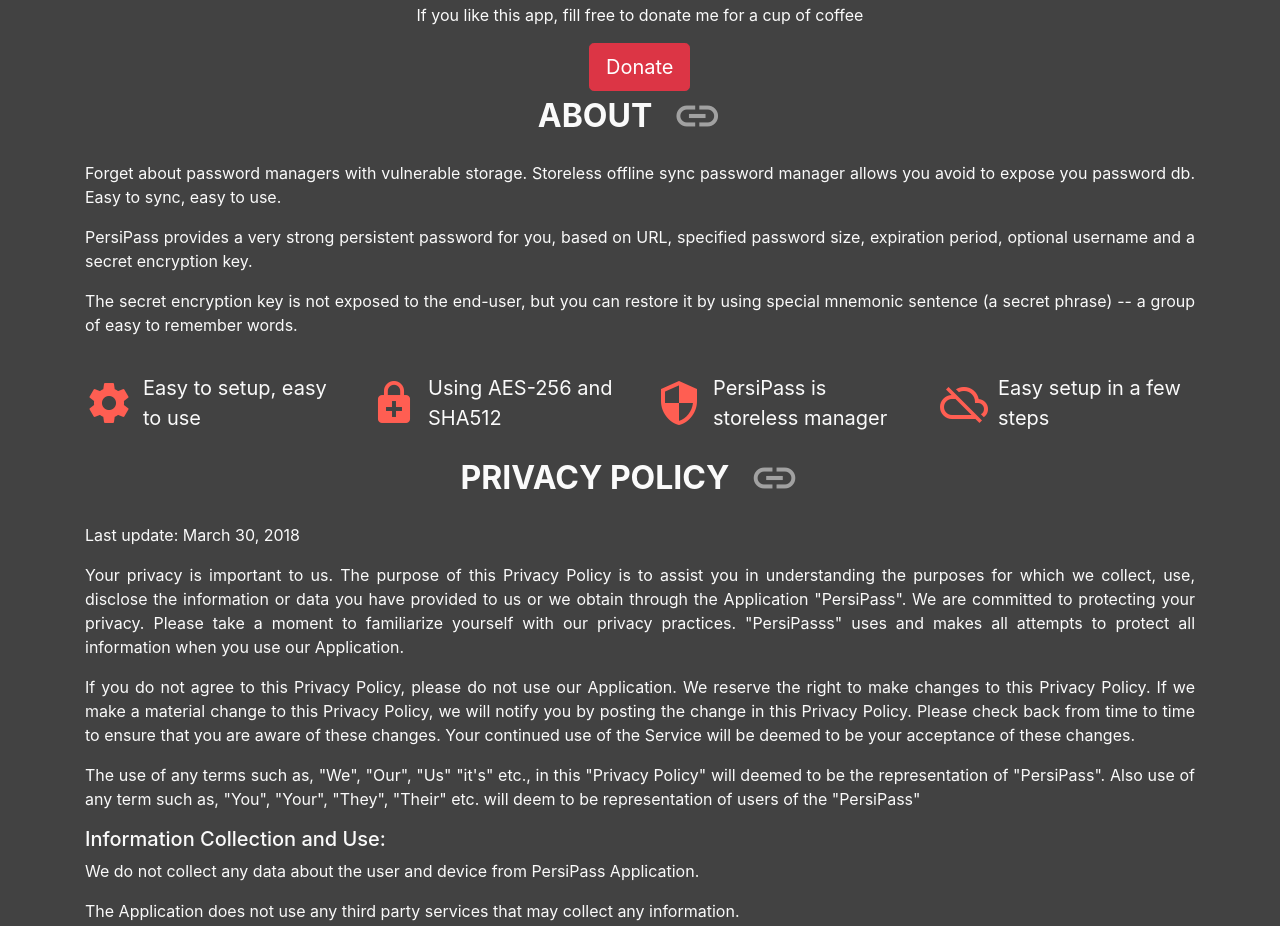
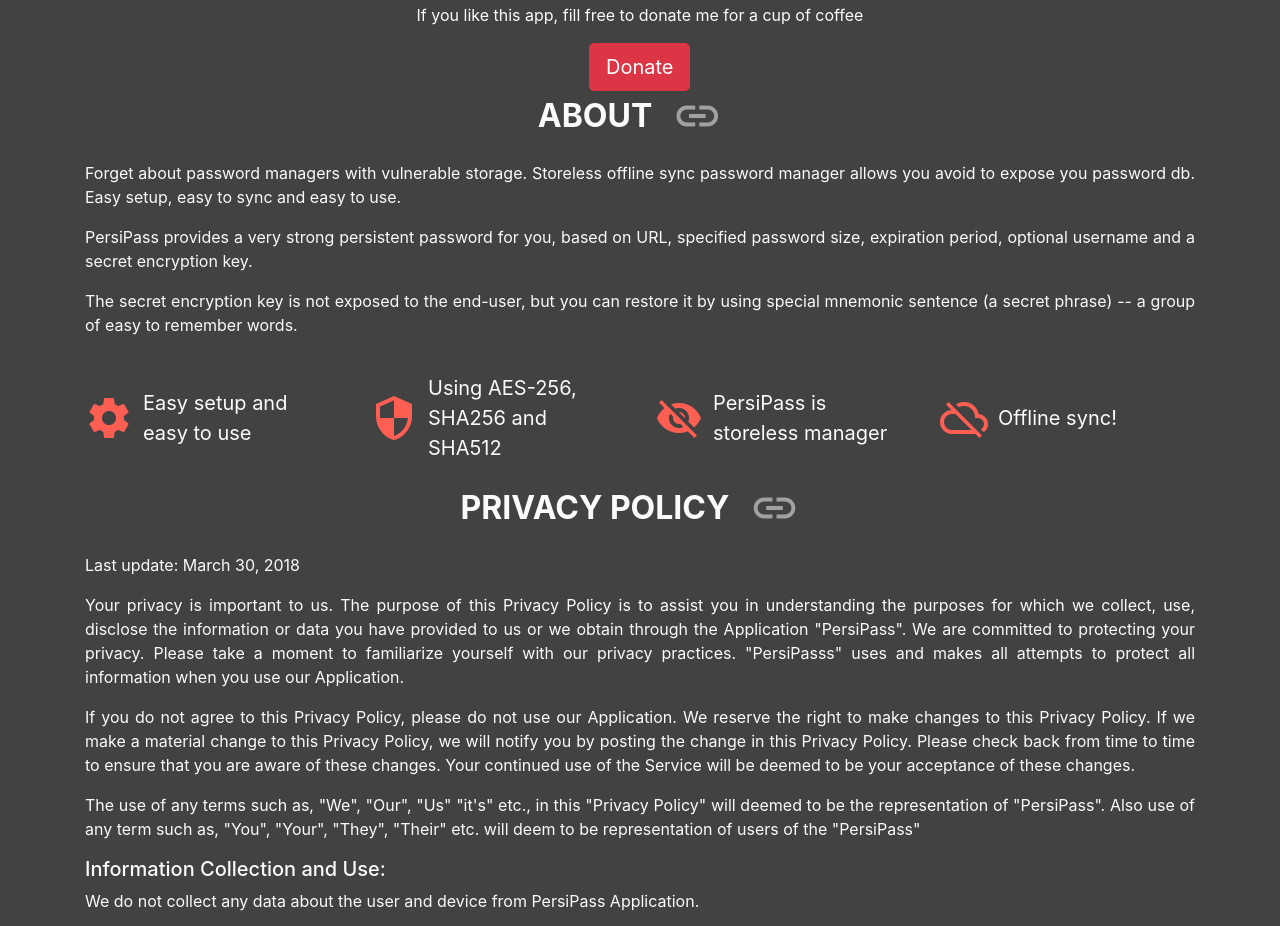
Before and after one commit to PersiPass/persipass.github.io, a plain HTML site: page index.html in a window 1280 px wide. Shown: the part 986-1912 px from the top of the page. Drawn offline with nearby package versions, Linux system fonts and the light colour scheme.

Commit message:
fix margin

```diff
--- a/index.html
+++ b/index.html
@@ -137,7 +137,7 @@
       <p>
         Forget about password managers with vulnerable storage.
         Storeless offline sync password manager allows you avoid to expose you password db.
-        Easy to sync, easy to use.
+        Easy setup, easy to sync and easy to use.
       </p>
       <p>
         PersiPass provides a very strong persistent password for you, based on URL, specified password size, expiration
@@ -153,17 +153,17 @@
       <div class="col-lg-3 col-sm-6 feature">
         <i class="material-icons">settings</i>
         <div class="feature__description">
-          Easy to setup, easy to use
-        </div>
-      </div>
-      <div class="col-lg-3 col-sm-6 feature">
-        <i class="material-icons">enhanced_encryption</i>
-        <div class="feature__description">
-          Using AES-256 and SHA512
+          Easy setup and easy to use
         </div>
       </div>
       <div class="col-lg-3 col-sm-6 feature">
         <i class="material-icons">security</i>
+        <div class="feature__description">
+          Using AES-256, SHA256 and SHA512
+        </div>
+      </div>
+      <div class="col-lg-3 col-sm-6 feature">
+        <i class="material-icons">visibility_off</i>
         <div class="feature__description">
           PersiPass is storeless manager
         </div>
@@ -171,7 +171,7 @@
       <div class="col-lg-3 col-sm-6 feature">
         <i class="material-icons">cloud_off</i>
         <div class="feature__description">
-          Easy setup in a few steps
+          Offline sync!
         </div>
       </div>
     </div>
```
